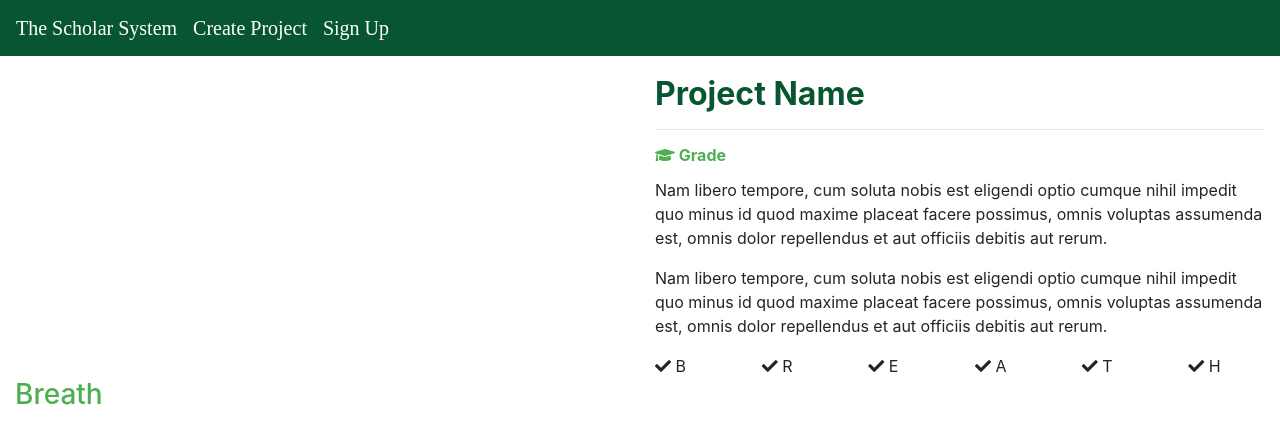
After one commit to HACC2019/galaxy-brains, a Django app: page /project_page in a window 1280 px wide. The commit adds this page. Shown: the top 444 px of the page. Run offline with Django 3.2, Linux system fonts and the light colour scheme; some libraries are stand-ins or nearby versions; some web fonts are replaced.

Commit message:
Working on Project Page

```diff
--- a/src/constellation/static/style.css
+++ b/src/constellation/static/style.css
@@ -1,7 +1,15 @@
+main {
+  margin-top: 60px;
+}
+
 #mainNav {
   background-color: #085631;
   font-family: Podkova, Serif;
   position: absolute;
+}
+
+.green-font {
+  color: #085631;
 }
 
 .sign-in-box {
@@ -120,3 +128,7 @@ background-color: white;
   box-sizing: border-box;
   box-shadow: 0px 4px 4px rgba(0, 0, 0, 0.25);
 }
+
+.light-green {
+  color: #4caf50;
+}
--- /dev/null
+++ b/src/constellation/templates/project_page.html
@@ -0,0 +1,55 @@
+<!DOCTYPE html>
+<html lang="en">
+{% extends 'base.html' %}
+{% block content %}
+<main>
+  <section>
+    <div class="container-fluid" style="margin-top: 75px">
+      <div class="row">
+        <div class="col-6">
+        </div>
+        <div class="col-6">
+          <h2 class="font-weight-bold green-font">Project Name</h2>
+          <hr>
+          <h6 class="pb-1 light-green"><i class="fas fa-graduation-cap"></i><strong> Grade </strong></h6>
+          <p>Nam libero tempore, cum soluta nobis est eligendi optio cumque nihil impedit quo minus id
+            quod maxime
+            placeat facere possimus, omnis voluptas assumenda est, omnis dolor repellendus et aut
+            officiis
+            debitis aut rerum.</p>
+          <p>Nam libero tempore, cum soluta nobis est eligendi optio cumque nihil impedit quo minus id
+            quod maxime
+            placeat facere possimus, omnis voluptas assumenda est, omnis dolor repellendus et aut
+            officiis
+            debitis aut rerum.</p>
+          <div class="row">
+            <div class="col-2">
+              <h7><i class="fas fa-check"></i> B </h7>
+            </div>
+            <div class="col-2">
+              <h7><i class="fas fa-check"></i> R </h7>
+            </div>
+            <div class="col-2">
+              <h7><i class="fas fa-check"></i> E </h7>
+            </div>
+            <div class="col-2">
+              <h7><i class="fas fa-check"></i> A </h7>
+            </div>
+            <div class="col-2">
+              <h7><i class="fas fa-check"></i> T </h7>
+            </div>
+            <div class="col-2">
+              <h7><i class="fas fa-check"></i> H </h7>
+            </div>
+          </div>
+        </div>
+      </div>
+      <div class="row">
+        <div class="col">
+          <h3 class="light-green">Breath<h3>
+        </div>
+      </div>
+    </div>
+  </section>
+</main>
+{% endblock %}
--- a/src/constellation/views.py
+++ b/src/constellation/views.py
@@ -43,3 +43,6 @@ def logoutSubmit(request):
 
 def landingPage(request):
     return render(request, 'landingPage.html')
+
+def project_page(request):
+    return render(request, 'project_page.html')
--- a/src/scholar_system/urls.py
+++ b/src/scholar_system/urls.py
@@ -22,5 +22,6 @@ urlpatterns = [
     path('signInSubmit/', views.signInSubmit),
     path('landingPage/', views.landingPage, name='landingPage'),
     path('createProject', views.createProject, name='createProject'),
-    path('signup', views.signup, name='signup')
+    path('signup', views.signup, name='signup'),
+    path('project_page', views.project_page, name='project_page')
 ]
```
